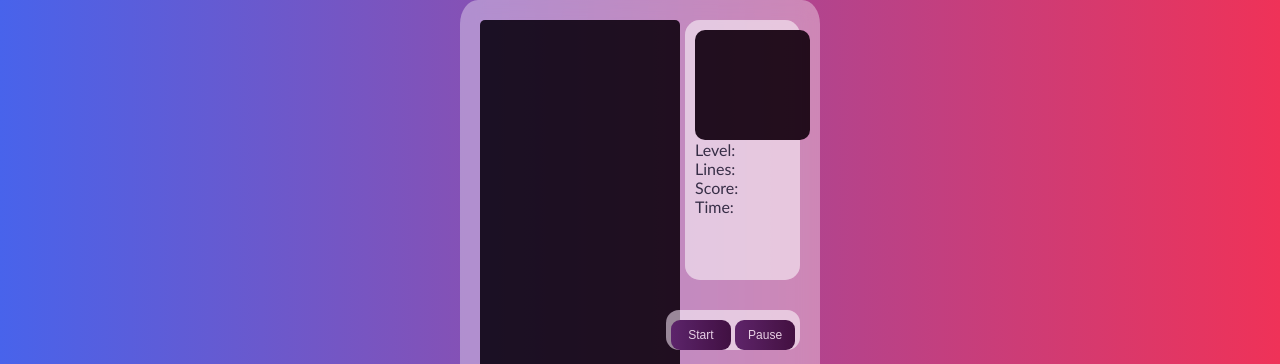
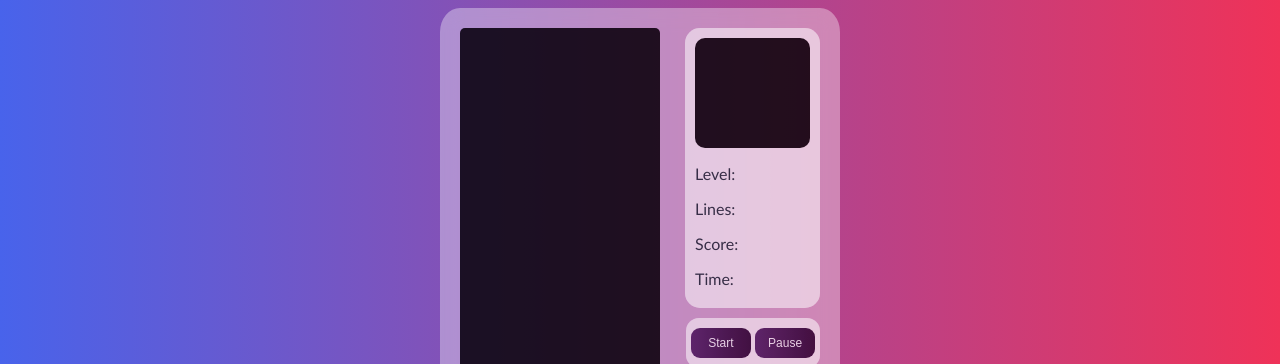
Before and after one commit to xautik/Tetris-Game-Javascript, a plain HTML site: page index.html in a window 1280 px wide. Shown: the top 364 px of the page. Drawn offline with Linux system fonts and the light colour scheme.

Commit message:
Update style.css

```diff
--- a/style.css
+++ b/style.css
@@ -1,15 +1,10 @@
-*{
-	margin: 0;
-	padding: 0;
-	box-sizing:  border-box;
-}
+
 body {
   overflow: hidden;
   background-image: linear-gradient(to left, #ef3258, #4863eb);
   height: auto;
   width: auto;
   font-family: calibri;
-	margin: auto;
 }
 /* main window */
 #tetris {
```
